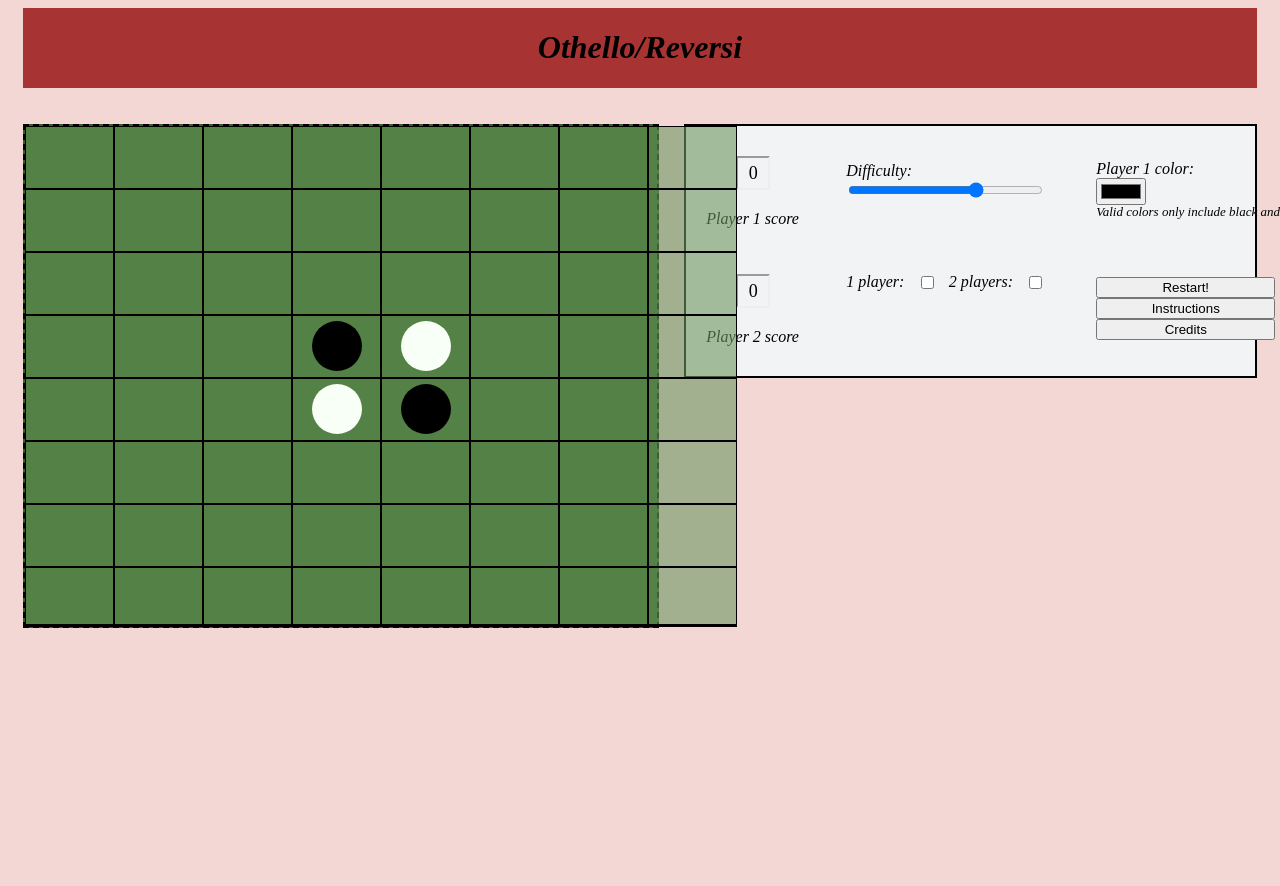
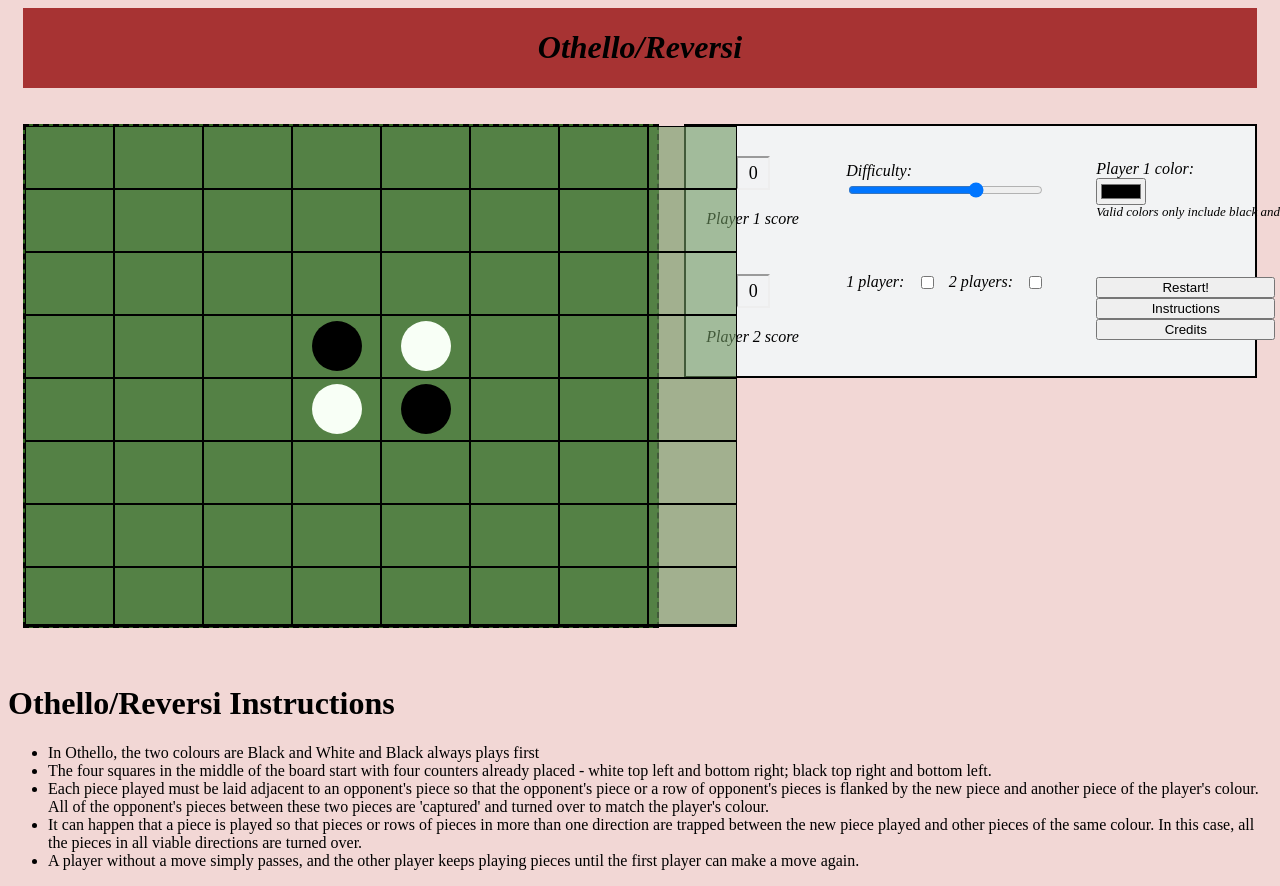
Before and after one commit to WillGAndre/Reversi-Othello, a plain HTML site: page index.html in a window 1280 px wide. Both pictures are taken after a click on the button "Instructions". Shown: the top 886 px of the page. Before the commit the page ends 800 px from the top, so only its background shows below. Drawn offline with Linux system fonts and the light colour scheme.

Commit message:
Added Instructions to index

```diff
--- a/index.html
+++ b/index.html
@@ -6,10 +6,13 @@
     <link rel="stylesheet" href="style.css">
   </head>
   <body>
+
     <div id="upper">
       <h1><i>Othello/Reversi</i></h1>
     </div>
+
     <br><br>
+
     <div id="board">
       <div class="cell"></div>
       <div class="cell"></div>
@@ -84,7 +87,9 @@
       <div class="cell"></div>
       <div class="cell"></div>
     </div>
+
     <br><br>
+
     <div id="score">
       <div class="rep_scr">0</div><p class="p_scr">Player 1 score</p>
       <div class="rep_scr">0</div><p class="p_scr">Player 2 score</p>
@@ -95,15 +100,47 @@
         <p class="p_color">Valid colors only include black and white</p>
         </div>
         <div id="scr_checkbox">
-        <i>1 player:</i><input type="checkbox">
-        <i>2 players:</i><input type="checkbox">
+          <i>1 player:</i><input type="checkbox">
+          <i>2 players:</i><input type="checkbox">
         </div>
         <div id="scr_button">
-        <input type="button" value="Restart!">
-        <input type="button" value="Instructions">
-        <input type="button" value="Credits">
+          <input type="button" value="Restart!">
+          <input type="button" value="Instructions" onclick="onButtonInstructionsClick()">
+          <input type="button" value="Credits">
         </div>
       </div>
     </div>
+
+    <div id="instructions">
+      <h1>Othello/Reversi Instructions</h1>
+      <ul>
+        <li>
+          In Othello, the two colours are Black and White and Black always plays first
+        </li>
+        <li>
+          The four squares in the middle of the board start with four counters already placed - white top left and bottom right; black top right and bottom left.
+        </li>
+        <li>
+          Each piece played must be laid adjacent to an opponent's piece so that the opponent's piece or a row of opponent's pieces is flanked by the new piece and another piece of the player's colour. All of the opponent's pieces between these two pieces are 'captured' and turned over to match the player's colour.
+        </li>
+        <li>
+          It can happen that a piece is played so that pieces or rows of pieces in more than one direction are trapped between the new piece played and other pieces of the same colour. In this case, all the pieces in all viable directions are turned over.
+        </li>
+        <li>
+          A player without a move simply passes, and the other player keeps playing pieces until the first player can make a move again.
+        </li>
+      </ul>
+    </div>
+
+    <!-- TODO: Turn this code into a index.js file -->
+    <script type="text/javascript">
+      var instructionsDiv = document.getElementById("instructions");
+      instructionsDiv.hidden = true;
+
+      // Simply toogle the insructionsDiv
+      onButtonInstructionsClick = function(oEvent){
+        instructionsDiv.hidden = !instructionsDiv.hidden;
+      }
+    </script>
   </body>
 </html>
```
